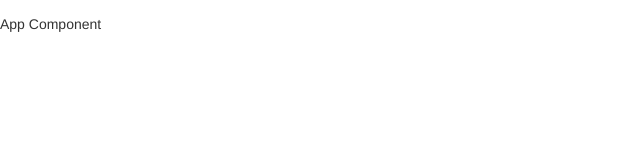
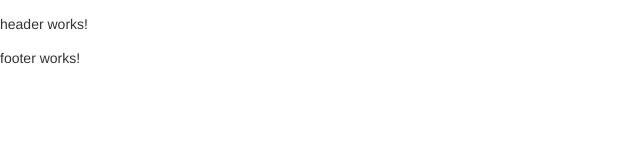
Before and after one commit to seb9465/PolyphotoWebsite, an Angular app in the folder client/: page / in a window 1280 px wide. Shown: the top 160 px of the page, without its empty margins (0-640 px from the left). Built offline with nearby package versions, Linux system fonts and the light colour scheme.

Commit message:
Added the header/footer

```diff
--- a/client/src/app/app.component.html
+++ b/client/src/app/app.component.html
@@ -1,4 +1,4 @@
-<p>App Component</p>
+<app-header></app-header>
 <router-outlet></router-outlet>
 
 <!-- <nav>
@@ -7,3 +7,6 @@
     <a *ngFor="let hero of heroes" class="col-1-4" routerLink="/detail/{{hero.id}}">
     More details : https://angular.io/tutorial/toh-pt5
 </nav> -->
+
+<app-footer>
+</app-footer>
```
